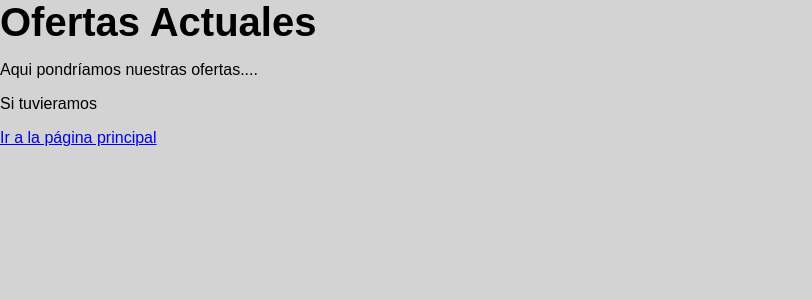
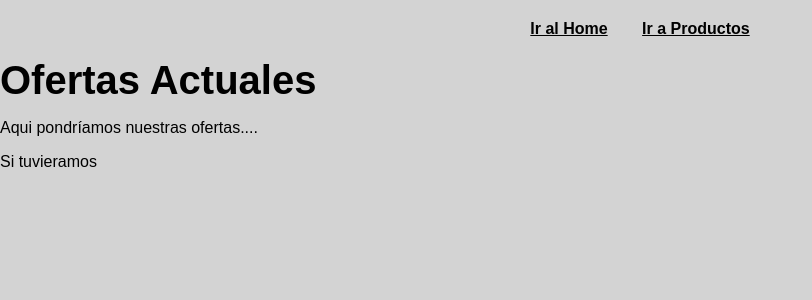
Before and after one commit to Luis-SX/ProyectoTienda, a Django app: page /ofertas/ in a window 1280 px wide. Shown: the top 300 px of the page, without its empty margins (0-812 px from the left). Run offline with Django 5.2, Linux system fonts and the light colour scheme.

Commit message:
actulicé cosas

```diff
--- a/proyecto_tienda/ofertas/templates/ofertas/index.html
+++ b/proyecto_tienda/ofertas/templates/ofertas/index.html
@@ -8,10 +8,14 @@
     <title>Ofertas</title>
 </head>
 <body>
+    <nav>
+        <a href="/">Ir al Home</a>
+        <a href="{% url 'productos:index'%}"> Ir a Productos</a>
+    </nav>
     <h1>Ofertas Actuales</h1>
     <p>Aqui pondríamos nuestras ofertas....</p>
     <p>Si tuvieramos</p>
-    <a href="/">Ir a la página principal</a>
+
 
     <script src="{% static 'js/scripts.js'%}"></script>
 </body>
```
Also changed, not shown: 1 other file.
